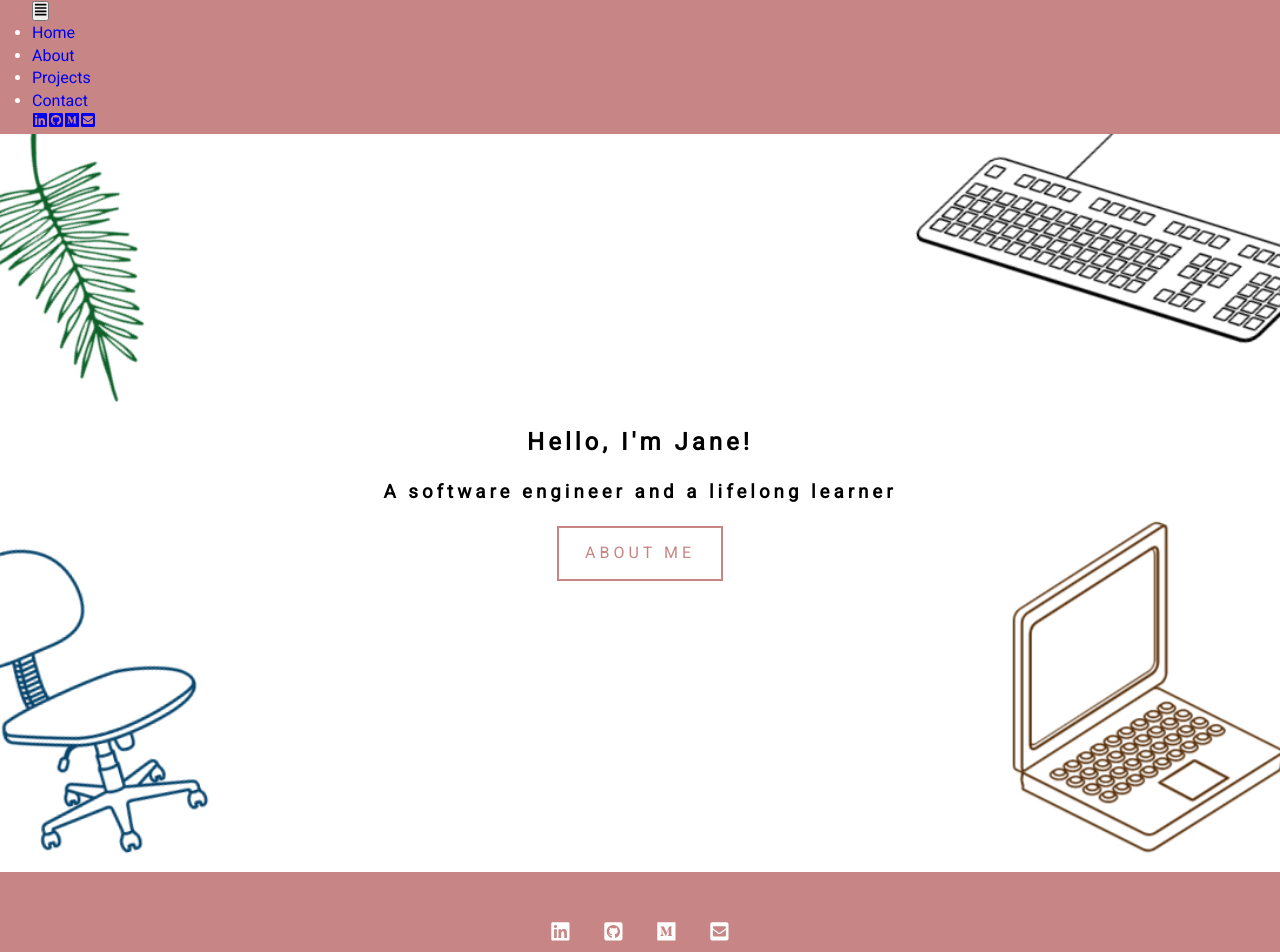
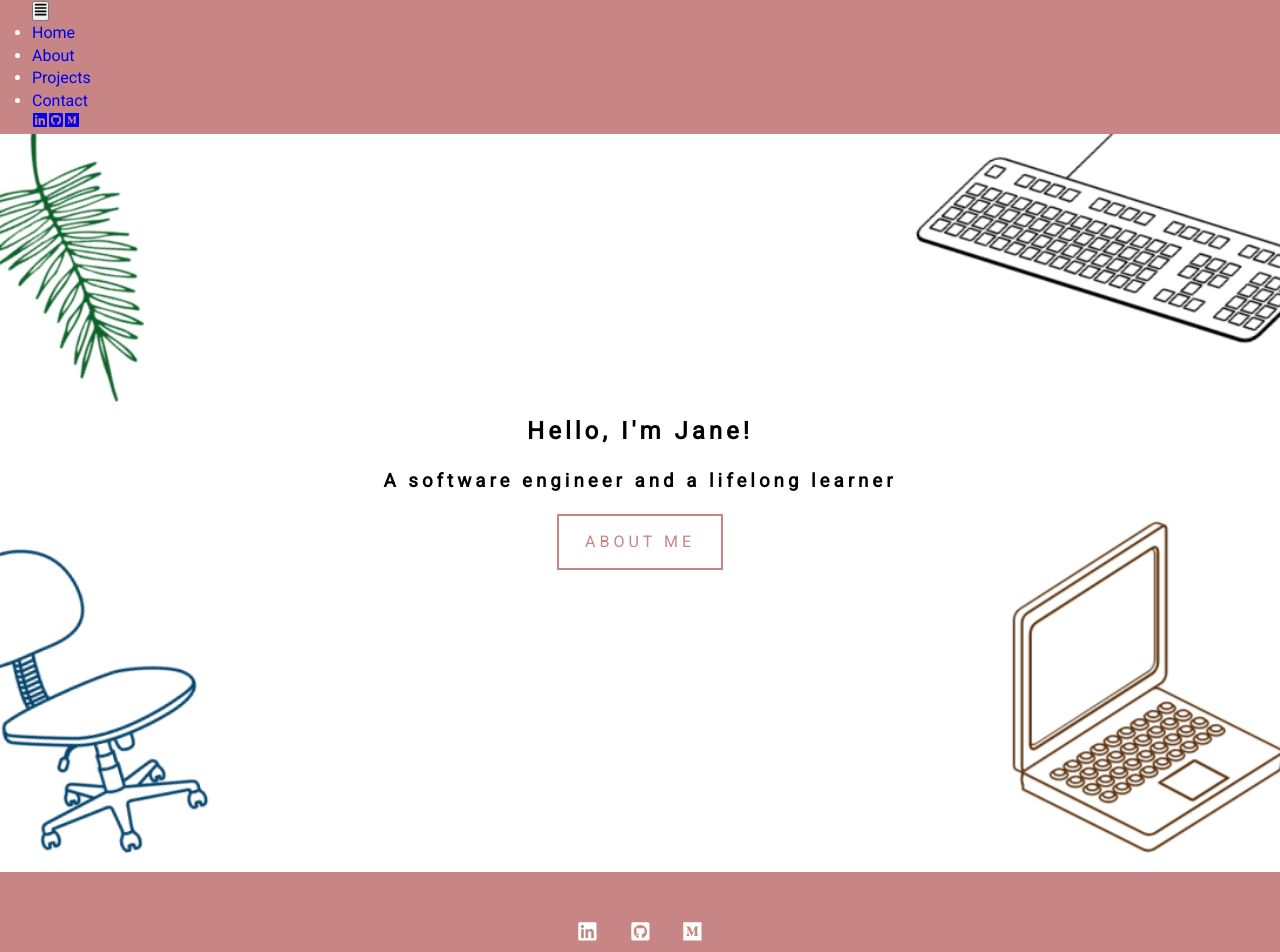
Before and after one commit to janeyuhwian/portfoliowebsite, a Gatsby site: page / in a window 1280 px wide. Shown: the top 952 px of the page. Built offline with nearby package versions, Linux system fonts and the light colour scheme; Gatsby itself is replaced by a stand-in of ours.

Commit message:
added typewriter effect

```diff
--- a/package.json
+++ b/package.json
@@ -32,6 +32,7 @@
     "react": "^16.12.0",
     "react-dom": "^16.12.0",
     "react-icons": "^3.9.0",
+    "react-typist": "^2.0.5",
     "styled-components": "^5.1.0"
   },
   "devDependencies": {
--- a/src/components/Banner.js
+++ b/src/components/Banner.js
@@ -1,14 +1,19 @@
 import React from 'react'
 import styles from '../CSS/banner.module.css'
+// import Typewriter from 'typewriter-effect/dist/core'
+import Typist from 'react-typist';
 
 const Banner = ({title,info,children}) => {
     return (
+        <Typist>
         <div className={styles.banner}>
             <h2>{title}</h2>
              <h3>{info}</h3>
              {children}
         </div>
+        </Typist>
     )
 }
 
+
 export default Banner
--- a/src/constants/social-icons.js
+++ b/src/constants/social-icons.js
@@ -1,6 +1,6 @@
 
 import React from "react"
-import { FaLinkedin, FaGithubSquare, FaMedium, FaEnvelopeSquare } from "react-icons/fa"
+import { FaLinkedin, FaGithubSquare, FaMedium} from "react-icons/fa"
 
 export default [
     {
@@ -15,8 +15,4 @@ export default [
         icon:<FaMedium />,
         url:"https://medium.com/@janeyuhwian",
     },
-    {
-        icon:<FaEnvelopeSquare/>,
-        url:"janeyuhwian@gmail.com",
-    },
 ]
```
Also changed, not shown: 1 other file.
